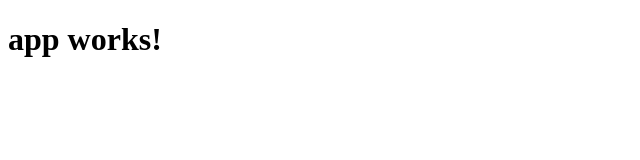
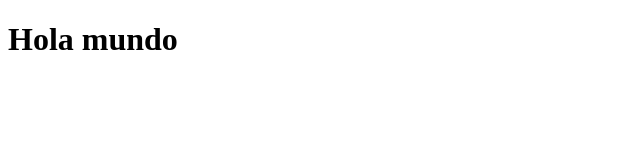
Before and after one commit to JuliiRecalde/JuliaRecaldeTWJ-2017, an Angular app in the folder 04-Angular/A-Web/: page / in a window 1280 px wide. Shown: the top 160 px of the page, without its empty margins (0-640 px from the left). Built offline with nearby package versions, Linux system fonts and the light colour scheme.

Commit message:
template

```diff
--- a/04-Angular/A-Web/src/app/app.component.html
+++ b/04-Angular/A-Web/src/app/app.component.html
@@ -1,3 +1,3 @@
-<h1>
-  {{title}}
-</h1>
+<h1> Mi primer aplicacion angular </h1>
+
+<p> Gracias or visitarnos </p>
--- a/04-Angular/A-Web/src/app/app.component.ts
+++ b/04-Angular/A-Web/src/app/app.component.ts
@@ -2,9 +2,17 @@ import { Component } from '@angular/core';
 
 @Component({
   selector: 'app-root',
-  templateUrl: './app.component.html',
+  template: '<h1>Hola mundo</h1>',
   styleUrls: ['./app.component.css']
 })
 export class AppComponent {
-  title = 'app works!';
+  usuario:UsuarioInt ={
+    nombre: "Julia",
+    apellido: "Recalde"
+  }
+
 }
+
+interface UsuarioInt {
+  nombre:string,apellido:String
+}
```
